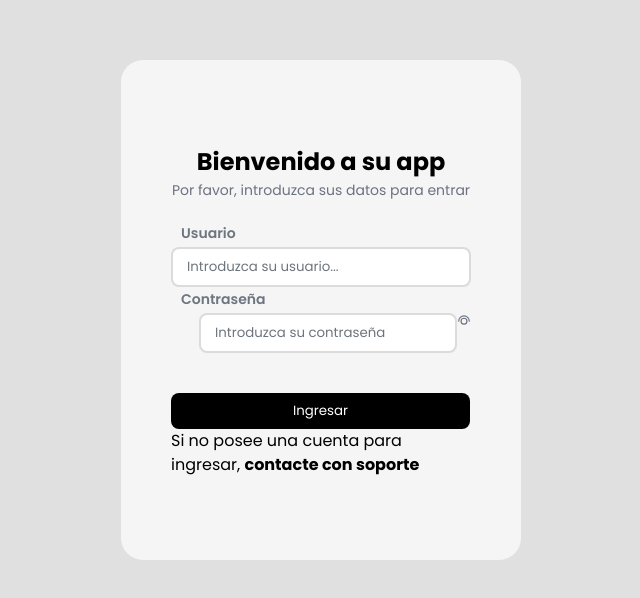
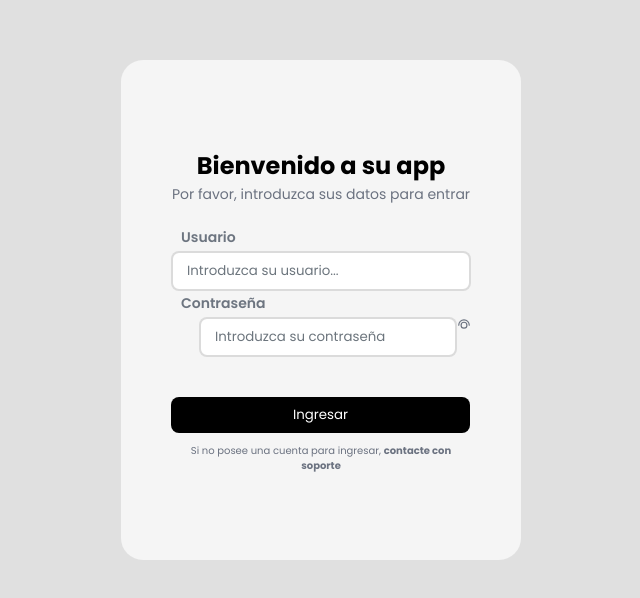
Before and after one commit to hennyfeliz/students-management, a React (Vite) app in the folder front/: page / in a window 1280 px wide. Shown: the part 140-738 px from the top of the page, without its empty margins (319-959 px from the left). Built offline with nearby package versions, Linux system fonts and the light colour scheme.

Commit message:
Login component p footer changes

```diff
--- a/front/src/components/Login.jsx
+++ b/front/src/components/Login.jsx
@@ -65,7 +65,7 @@ export const Login = () => {
             </div>
           </div>
           <button className="login-button" onClick={handleSubmit}>Ingresar</button>
-          <span>Si no posee una cuenta para ingresar, <strong> contacte con soporte</strong></span>
+          <p>Si no posee una cuenta para ingresar, <strong> contacte con soporte</strong></p>
         </div>
       </div>
     </div>
```
